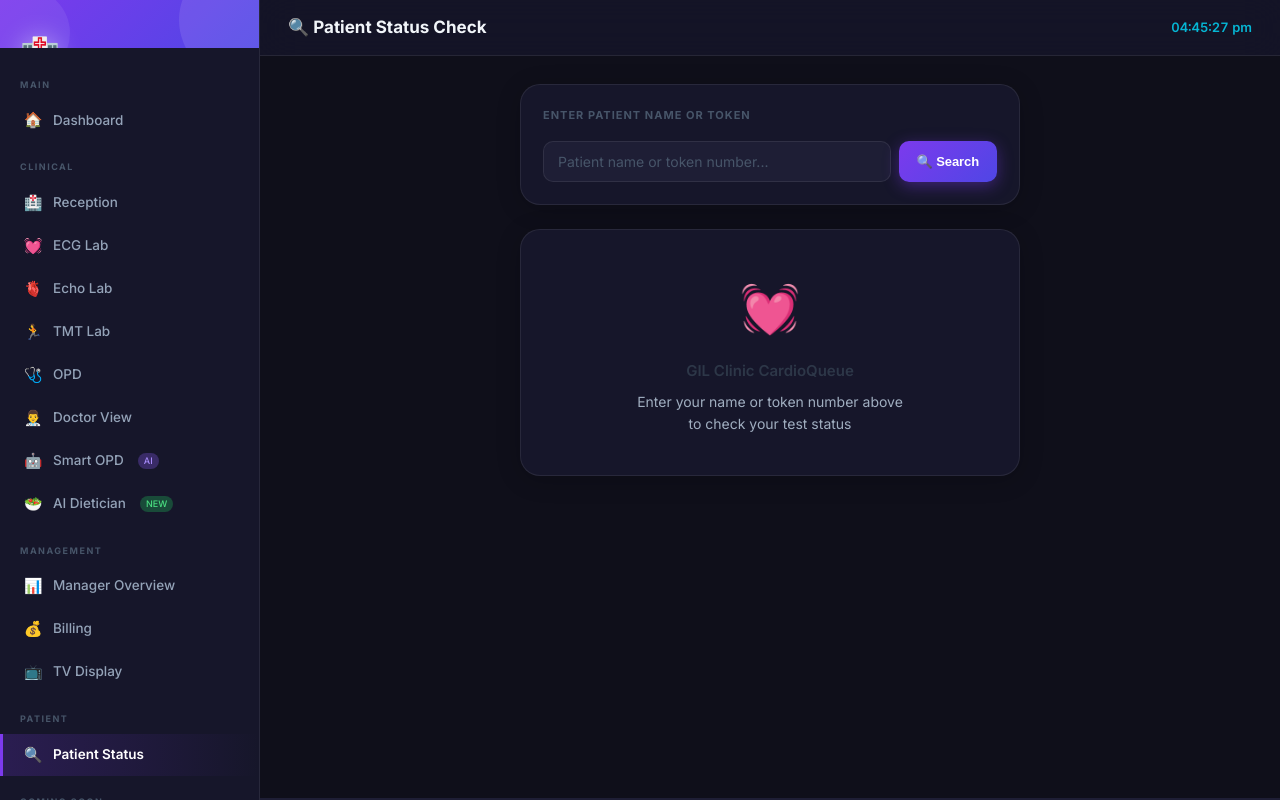
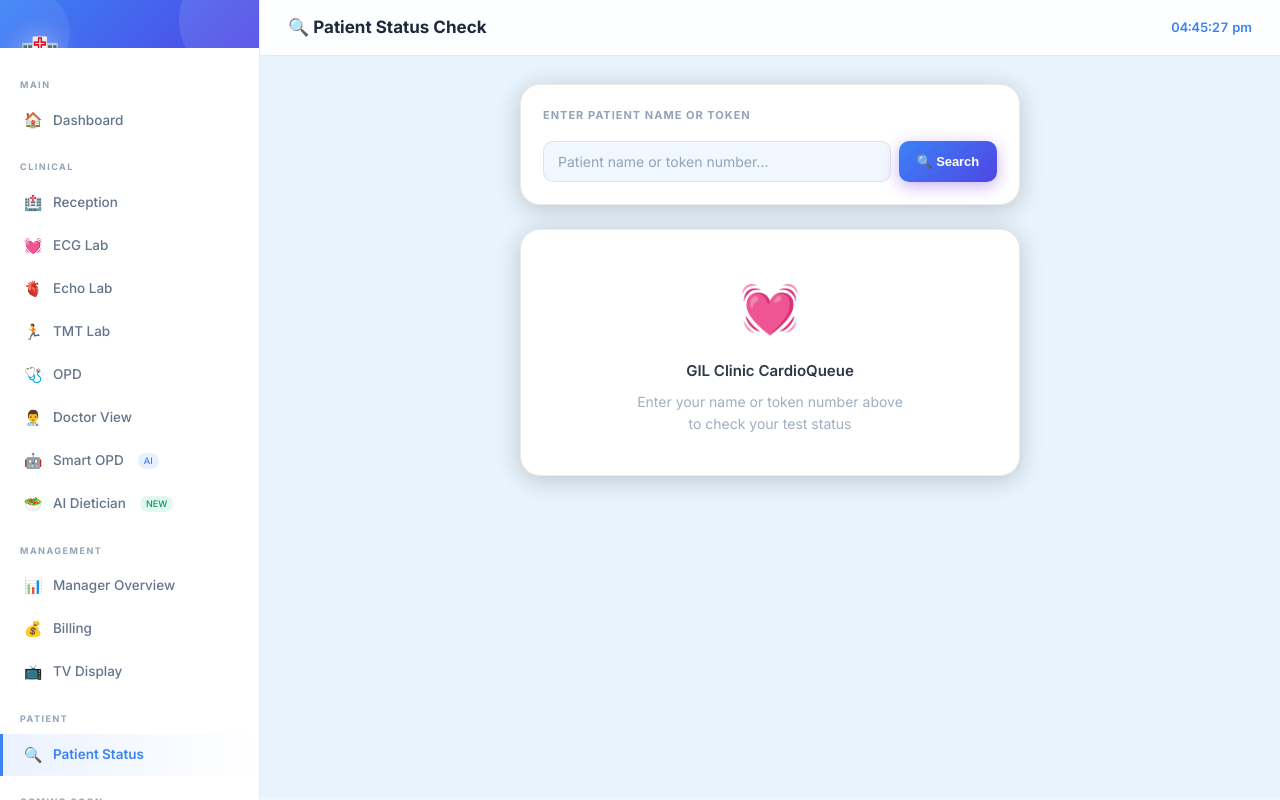
Before and after one commit to gurjeetsinghgill8-web/gil-clinic, a FastAPI app: page /staff/patient-status in a window 1280 px wide. Run offline with FastAPI, Linux system fonts and the light colour scheme.

Commit message:
style: light sky blue theme for staff/clinical dashboard (TMT, ECG, Echo, etc.)

```diff
--- a/static/dashboard/style.css
+++ b/static/dashboard/style.css
@@ -1,38 +1,38 @@
-/* CardioQueue — ULTRA PREMIUM Staff Dashboard */
-/* Deep dark theme, glassmorphism, vivid gradients — NO MORE FADED COLORS */
+/* CardioQueue — STAFF DASHBOARD LIGHT THEME */
+/* Light sky blue background, white cards, clean modern */
 
 @import url('https://fonts.googleapis.com/css2?family=Inter:wght@300;400;500;600;700;800;900&display=swap');
 
 :root {
-  /* Core Palette — vivid, not faded */
-  --accent:         #7c3aed;
-  --accent-light:   #8b5cf6;
-  --accent-glow:    rgba(124,58,237,0.35);
-  --electric:       #06b6d4;
-  --electric-glow:  rgba(6,182,212,0.3);
+  /* Core Palette */
+  --accent:         #3b82f6;
+  --accent-light:   #60a5fa;
+  --accent-glow:    rgba(59,130,246,0.2);
+  --electric:       #0891b2;
+  --electric-glow:  rgba(8,145,178,0.2);
   --emerald:        #10b981;
   --rose:           #f43f5e;
   --amber:          #f59e0b;
   --indigo:         #4f46e5;
 
-  /* Surfaces */
-  --bg:             #0f0f1a;
-  --surface:        #16162a;
-  --surface2:       #1e1e35;
-  --glass:          rgba(255,255,255,0.04);
-  --glass-border:   rgba(255,255,255,0.08);
-  --glass-hover:    rgba(255,255,255,0.07);
+  /* Surfaces — Light */
+  --bg:             #e8f4fd;
+  --surface:        #ffffff;
+  --surface2:       #f0f7ff;
+  --glass:          rgba(0,0,0,0.02);
+  --glass-border:   rgba(0,0,0,0.08);
+  --glass-hover:    rgba(59,130,246,0.06);
 
   /* Text */
-  --text:           #f1f5f9;
-  --text-muted:     #94a3b8;
-  --text-dim:       #475569;
+  --text:           #1e293b;
+  --text-muted:     #64748b;
+  --text-dim:       #94a3b8;
 
   /* UI */
   --sidebar-w:      260px;
   --radius:         14px;
   --radius-lg:      20px;
-  --shadow:         0 8px 32px rgba(0,0,0,0.4);
+  --shadow:         0 8px 32px rgba(0,0,0,0.08);
   --shadow-glow:    0 0 40px var(--accent-glow);
 }
 
@@ -160,8 +160,8 @@ body {
   border-left-color: var(--accent-light);
 }
 .nav-link.active {
-  background: linear-gradient(90deg, rgba(124,58,237,0.2), transparent);
-  color: white;
+  background: linear-gradient(90deg, rgba(59,130,246,0.1), transparent);
+  color: var(--accent);
   border-left-color: var(--accent);
   font-weight: 600;
 }
@@ -213,7 +213,7 @@ body {
 }
 
 .topbar {
-  background: rgba(22,22,42,0.8);
+  background: rgba(255,255,255,0.85);
   backdrop-filter: blur(20px);
   -webkit-backdrop-filter: blur(20px);
   border-bottom: 1px solid var(--glass-border);
@@ -233,7 +233,7 @@ body {
 }
 .topbar-time {
   font-size: 13px;
-  color: var(--electric);
+  color: var(--accent);
   font-weight: 600;
   font-variant-numeric: tabular-nums;
 }
--- a/templates/dashboard/base.html
+++ b/templates/dashboard/base.html
@@ -53,10 +53,10 @@
       <span class="icon">👨‍⚕️</span> Doctor View
     </a>
     <a href="/opd/login" class="nav-link">
-      <span class="icon">🤖</span> Smart OPD <span style="font-size:9px;background:rgba(139,92,246,0.3);color:#a78bfa;padding:1px 6px;border-radius:8px;margin-left:4px;">AI</span>
+      <span class="icon">🤖</span> Smart OPD <span style="font-size:9px;background:rgba(59,130,246,0.12);color:#3b82f6;padding:1px 6px;border-radius:8px;margin-left:4px;">AI</span>
     </a>
     <a href="/staff/dietician" class="nav-link {% if active_page=='dietician' %}active{% endif %}">
-      <span class="icon">🥗</span> AI Dietician <span style="font-size:9px;background:rgba(34,197,94,0.3);color:#4ade80;padding:1px 6px;border-radius:8px;margin-left:4px;">NEW</span>
+      <span class="icon">🥗</span> AI Dietician <span style="font-size:9px;background:rgba(16,185,129,0.12);color:#059669;padding:1px 6px;border-radius:8px;margin-left:4px;">NEW</span>
     </a>
 
     <div class="nav-section">Management</div>
@@ -89,7 +89,7 @@
 
   <div class="sidebar-footer">
     {% if session_user %}
-    <div style="font-size:12px;color:rgba(255,255,255,0.5);margin-bottom:8px;">
+    <div style="font-size:12px;color:var(--text-muted);margin-bottom:8px;">
       {{ session_user.name }} · {{ session_user.role }}
     </div>
     {% endif %}
```
Also changed, not shown: other parts of static/dashboard/style.css (+24 -24 lines).
